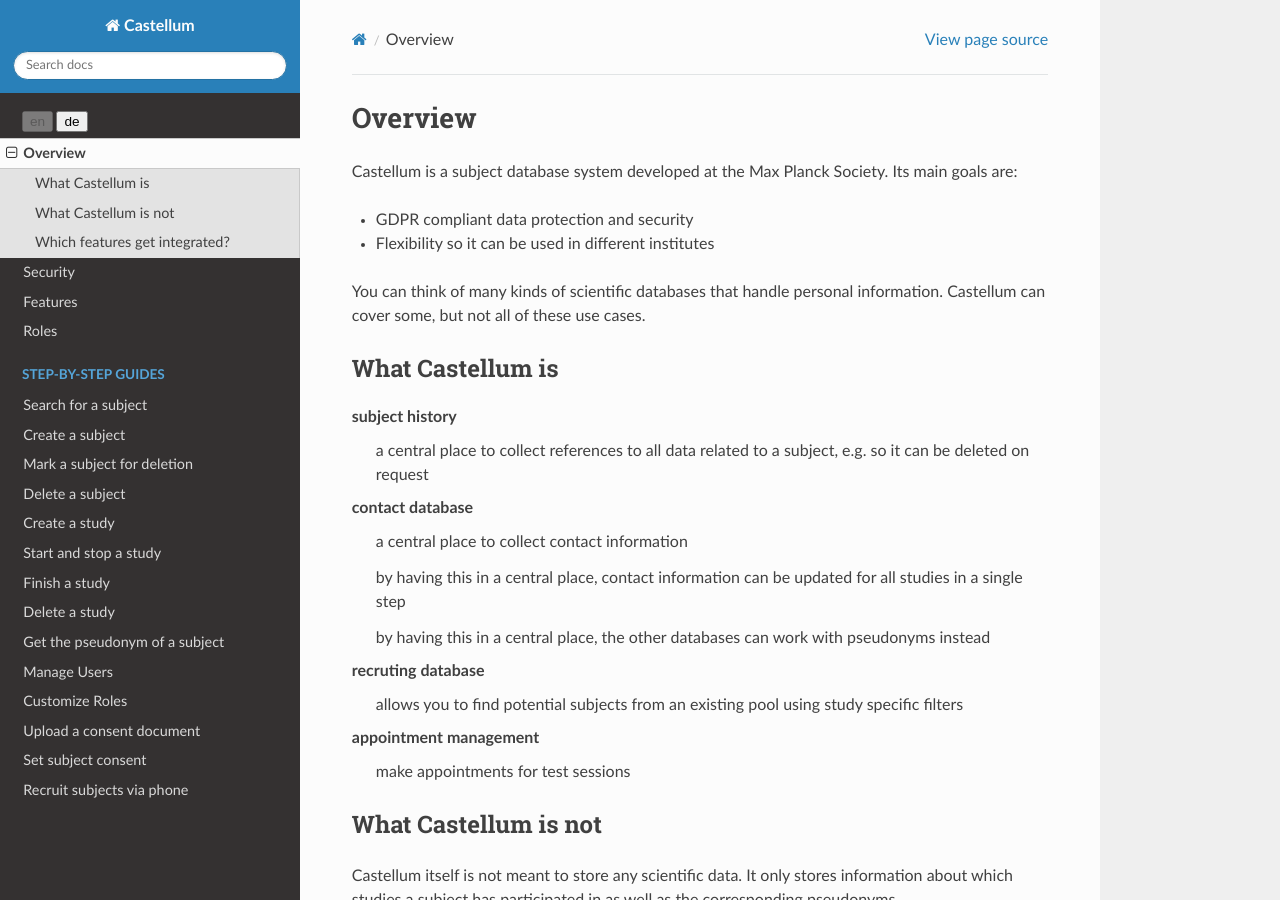
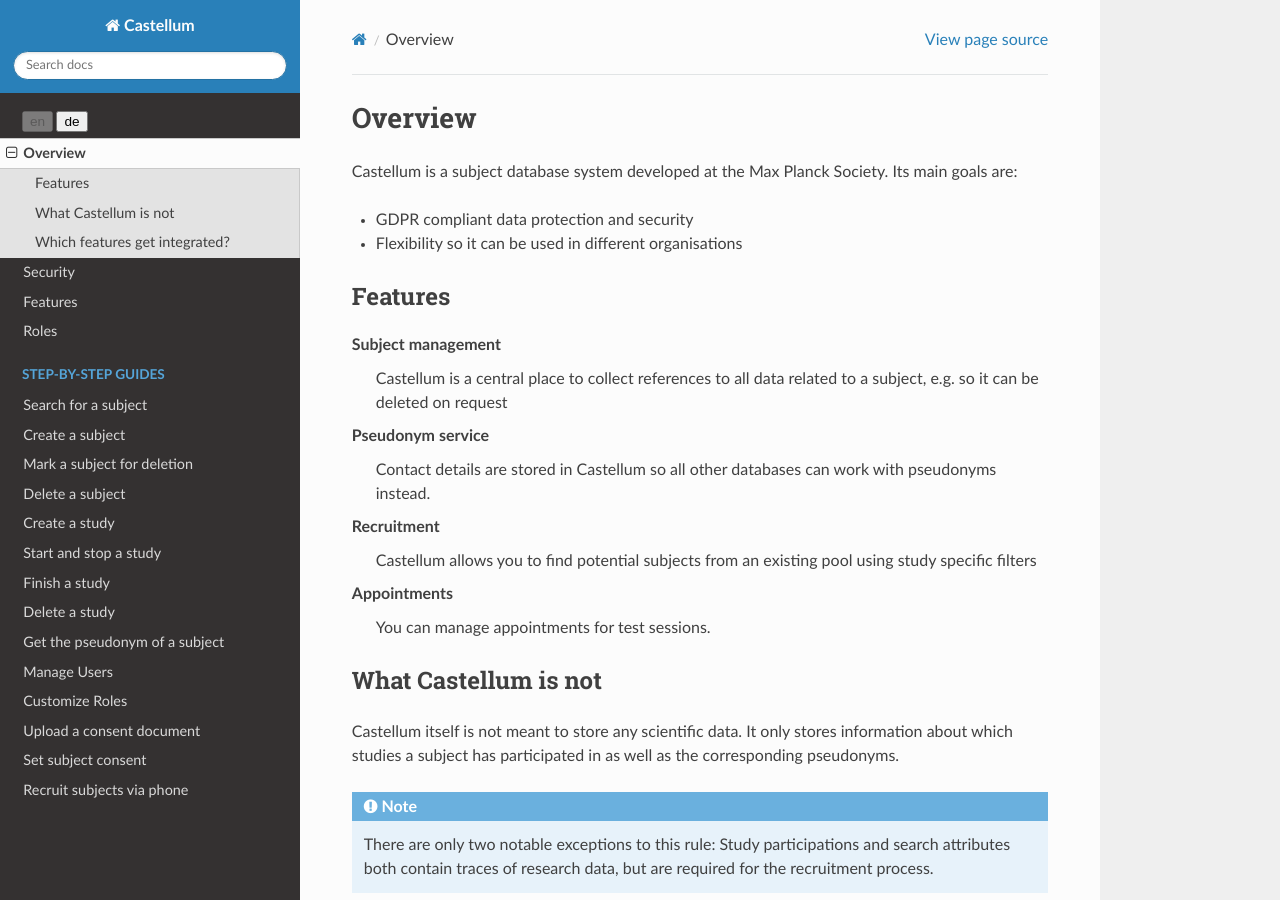
Before and after one commit to DouglasNeuroInformatics/castellum, a Sphinx documentation site: the page built from source/overview.rst, in a window 1280 px wide and 900 px high. Built offline with Sphinx 7.4.7 and the Read the Docs theme 2.0.0, drawn with Linux system fonts in a browser that asks for light colours.

Commit message:
align with castellum readme
see https://git.mpib-berlin.mpg.de/castellum/castellum/-/merge_requests/1742

```diff
--- a/source/overview.rst
+++ b/source/overview.rst
@@ -5,33 +5,25 @@ Castellum is a subject database system developed at the Max Planck Society.
 Its main goals are:
 
 -   GDPR compliant data protection and security
--   Flexibility so it can be used in different institutes
+-   Flexibility so it can be used in different organisations
 
-You can think of many kinds of scientific databases that handle personal
-information. Castellum can cover some, but not all of these use cases.
+Features
+--------
 
-What Castellum is
------------------
+Subject management
+    Castellum is a central place to collect references to all data related to a
+    subject, e.g. so it can be deleted on request
 
-subject history
-    a central place to collect references to all data related to a subject,
-    e.g. so it can be deleted on request
+Pseudonym service
+    Contact details are stored in Castellum so all other databases can work
+    with pseudonyms instead.
 
-contact database
-    a central place to collect contact information
+Recruitment
+    Castellum allows you to find potential subjects from an existing pool using
+    study specific filters
 
-    by having this in a central place, contact information can be updated
-    for all studies in a single step
-
-    by having this in a central place, the other databases can work with
-    pseudonyms instead
-
-recruting database
-    allows you to find potential subjects from an existing pool using study
-    specific filters
-
-appointment management
-    make appointments for test sessions
+Appointments
+    You can manage appointments for test sessions.
 
 What Castellum is not
 ---------------------
```
